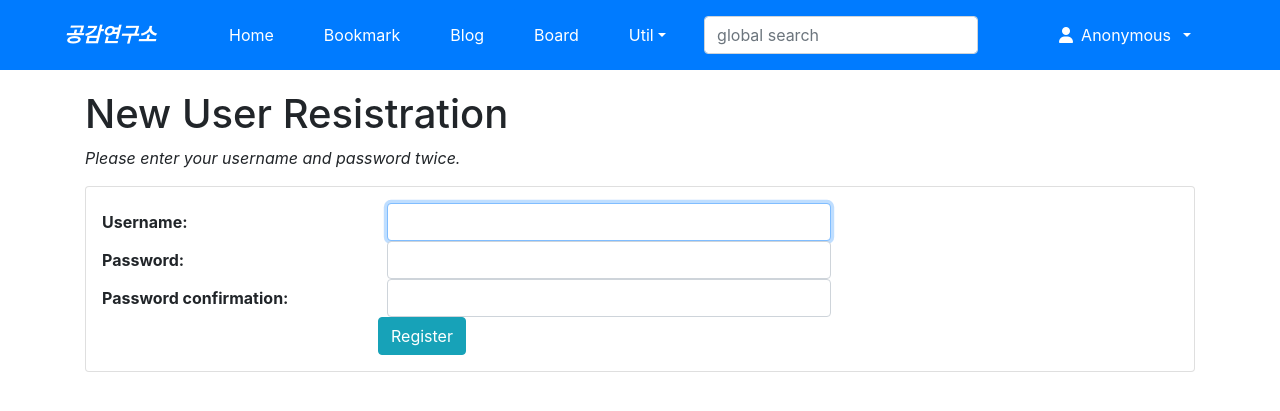
After one commit to gtpchris/pybo, a Django app: page /accounts/register/ in a window 1280 px wide. The commit adds this page. Shown: the top 411 px of the page. Run offline with Django 3.2, Linux system fonts and the light colour scheme; some libraries are stand-ins or nearby versions.

Commit message:
chapter10

```diff
--- a/config/settings/base.py
+++ b/config/settings/base.py
@@ -33,19 +33,23 @@ ALLOWED_HOSTS = ['15.164.255.161']
 # Application definition
 
 INSTALLED_APPS = [
-    'common.apps.CommonConfig',
-    'pybo.apps.PyboConfig',
     'django.contrib.admin',
     'django.contrib.auth',
     'django.contrib.contenttypes',
     'django.contrib.sessions',
     'django.contrib.messages',
     'django.contrib.staticfiles',
+
+    'taggit.apps.TaggitAppConfig',  #6장 태그 추가
+    'taggit_templatetags2',         #6장 태그 추가
+    'widget_tweaks',
+
+    'pybo.apps.PyboConfig',
+    'common.apps.CommonConfig',
+
     'bookmark.apps.BookmarkConfig',
     'blog.apps.BlogConfig',
-    'taggit.apps.TaggitAppConfig',  #6장 태그 추가
-    'taggit_templatetags2',         #6장 태그 추가
-
+    # 'photo.apps.PhotoConfig', # 생략
 ]
 
 MIDDLEWARE = [
@@ -140,15 +144,22 @@ USE_TZ = True
 # https://docs.djangoproject.com/en/3.0/howto/static-files/
 
 STATIC_URL = '/static/'
-STATICFILES_DIRS = [
-    os.path.join(BASE_DIR, 'static'),
-]
+STATICFILES_DIRS = [os.path.join(BASE_DIR, 'static')]
 #STATIC_ROOT = os.path.join(BASE_DIR,'static')
 
 
 # 로그인/로그아웃 성공후 이동하는 URL
 LOGIN_REDIRECT_URL = '/'
 LOGOUT_REDIRECT_URL = '/'
+
+MEDIA_URL = '/media/'
+MEDIA_ROOT = os.path.join(BASE_DIR, 'media')
+
+TAGGIT_CASE_INSENSITIVE = True
+TAGGIT_LIMIT = 50   # default=10
+
+DISQUS_SHORTNAME = 'gglabs-kr'
+DISQUS_MY_DOMAIN = 'http://15.164.255.161:8000'
 
 # 로깅설정
 LOGGING = {
@@ -222,12 +233,3 @@ LOGGING = {
         },
     }
 }
-
-MEDIA_URL = '/media/'
-MEDIA_ROOT = os.path.join(BASE_DIR, 'media')
-
-TAGGIT_CASE_INSENSITIVE = True
-TAGGIT_LIMIT = 50   # default=10
-
-DISQUS_SHORTNAME = 'gglabs-kr'
-DISQUS_MY_DOMAIN = 'http://15.164.255.161:8000'
--- a/config/urls.py
+++ b/config/urls.py
@@ -14,14 +14,12 @@ Including another URLconf
 """
 from django.contrib import admin
 from django.urls import include, path
-
-from config.views import HomeView
+from config.views import HomeView, UserCreateView, UserCreateDoneTV
 # from pybo.views import base_views
 
 import logging
 logger = logging.getLogger(__name__)
 
-logger.info("config urlpatterns 진입")
 urlpatterns = [
     path('', HomeView.as_view(), name='home'),  # '/' 에 해당되는 path
     path('admin/', admin.site.urls),
@@ -29,6 +27,12 @@ urlpatterns = [
     path('pybo/', include('pybo.urls')),
     path('bookmark/', include('bookmark.urls')),
     path('blog/', include('blog.urls')),
+    # path('photo/', include('photo.urls')),    # 생략
+
+    # 사용자 앱이 아닌 django.contrib.auth.urls 에서 구현된것 사용
+    path('accounts/', include('django.contrib.auth.urls')),
+    path('accounts/register/', UserCreateView.as_view(), name='register'),
+    path('accounts/register/done/', UserCreateDoneTV.as_view(), name='register_done'),
 ]
 
 # handler404 = 'common.views.page_not_found'
--- a/config/views.py
+++ b/config/views.py
@@ -1,5 +1,18 @@
-from django.views.generic import TemplateView
+from django.views.generic.base import TemplateView
+
+from django.views.generic import CreateView
+from django.contrib.auth.forms import UserCreationForm
+from django.urls import reverse_lazy
 
 #--- TemplateView
 class HomeView(TemplateView):
     template_name = 'home.html'
+
+#--- User Creation
+class UserCreateView(CreateView):
+    template_name = 'registration/register.html'
+    form_class = UserCreationForm
+    success_url = reverse_lazy('register_done')
+
+class UserCreateDoneTV(TemplateView):
+    template_name = 'registration/register_done.html'
--- a/pybo/views/answer_views.py
+++ b/pybo/views/answer_views.py
@@ -7,7 +7,7 @@ from ..forms import AnswerForm
 from ..models import Question, Answer
 
 
-@login_required(login_url='common:login')
+@login_required(login_url='resistration:login')
 def answer_create(request, question_id):
     """
     pybo 답변등록
@@ -29,7 +29,7 @@ def answer_create(request, question_id):
     return render(request, 'pybo/question_detail.html', context)
 
 
-@login_required(login_url='common:login')
+@login_required(login_url='resistration:login')
 def answer_modify(request, answer_id):
     """
     pybo 답변수정
@@ -54,7 +54,7 @@ def answer_modify(request, answer_id):
     return render(request, 'pybo/answer_form.html', context)
 
 
-@login_required(login_url='common:login')
+@login_required(login_url='resistration:login')
 def answer_delete(request, answer_id):
     """
     pybo 답변삭제
--- a/pybo/views/question_views.py
+++ b/pybo/views/question_views.py
@@ -7,7 +7,7 @@ from ..forms import QuestionForm
 from ..models import Question
 
 
-@login_required(login_url='common:login')
+@login_required(login_url='resistration:login')
 def question_create(request):
     """
     pybo 질문등록
@@ -26,7 +26,7 @@ def question_create(request):
     return render(request, 'pybo/question_form.html', context)
 
 
-@login_required(login_url='common:login')
+@login_required(login_url='resistration:login')
 def question_modify(request, question_id):
     """
     pybo 질문수정
@@ -50,7 +50,7 @@ def question_modify(request, question_id):
     return render(request, 'pybo/question_form.html', context)
 
 
-@login_required(login_url='common:login')
+@login_required(login_url='resistration:login')
 def question_delete(request, question_id):
     """
     pybo 질문삭제
--- a/pybo/views/vote_views.py
+++ b/pybo/views/vote_views.py
@@ -5,7 +5,7 @@ from django.shortcuts import get_object_or_404, redirect
 from ..models import Question, Answer
 
 
-@login_required(login_url='common:login')
+@login_required(login_url='resistration:login')
 def vote_question(request, question_id):
     """
     pybo 질문추천등록
@@ -18,7 +18,7 @@ def vote_question(request, question_id):
     return redirect('pybo:detail', question_id=question.id)
 
 
-@login_required(login_url='common:login')
+@login_required(login_url='resistration:login')
 def vote_answer(request, answer_id):
     """
     pybo 답글추천등록
--- a/templates/base.html
+++ b/templates/base.html
@@ -30,7 +30,6 @@
                 <a class="nav-link text-white" href="{% url 'blog:index' %}">Blog</a></li>
             <li class="nav-item mx-1 btn btn-primary">
                 <a class="nav-link text-white" href="{% url 'pybo:index' %}">Board</a></li>
-
             <li class="nav-item dropdown mx-1 btn btn-primary">
                 <a class="nav-link dropdown-toggle text-white" href="#" data-toggle="dropdown">Util</a>
                 <div class="dropdown-menu">
@@ -42,6 +41,29 @@
             </li>
         </ul>
 
+        <form class="form-inline my-2" action="" method="post"> {% csrf_token %}
+            <input class="form-control mr-sm-2" type="search" placeholder="global search" name="search_word">
+        </form>
+
+        <ul class="navbar-nav ml-5 mr-5">
+            <li class="nav-item dropdown mx-1 btn btn-primary">
+                {% if user.is_active %}
+                <a class="nav-link dropdown-toggle text-white" href="#" data-toggle="dropdown">
+                    <i class="fas fa-user"></i>&ensp;{% firstof user.get_short_name user.get_username %}&ensp;</a>
+                <div class="dropdown-menu">
+                    <a class="dropdown-item" href="{% url 'logout' %}">Logout</a>
+                    <a class="dropdown-item" href="{% url 'password_change' %}">Change Password</a>
+                </div>
+                {% else %}
+                <a class="nav-link dropdown-toggle text-white" href="#" data-toggle="dropdown">
+                    <i class="fas fa-user"></i>&ensp;Anonymous&ensp;</a>
+                <div class="dropdown-menu">
+                    <a class="dropdown-item" href="{% url 'login' %}">Login</a>
+                    <a class="dropdown-item" href="{% url 'register' %}">Register</a>
+                </div>
+                {% endif %}
+            </li>
+        </ul>
     </div>
 </nav>
 
--- /dev/null
+++ b/templates/registration/register.html
@@ -0,0 +1,45 @@
+{% extends "base.html" %}
+{% load widget_tweaks %}
+
+{% block title %}register.html{% endblock %}
+
+{% block content %}
+    <h1>New User Resistration</h1>
+    <p class="font-italic">Please enter your username and password twice.</p>
+
+    {% if form.errors %}
+    <div class="alert alert-danger">
+        <div class="font-weight-bold">Wrong! Please correct the error(s) below.</div>
+        {{ form.errors }}
+    </div>
+    {% endif %}
+
+    <form action="." method="post" class="card pt-3">{% csrf_token %}
+        <div class="=form-group row">
+            {{ form.username|add_label_class:"col-form-label col-sm-3 ml-3 font-weight-bold" }}
+            <div class="col-sm-5">
+                {{ form.username|add_class:"form-control"|attr:"autofocus" }}
+            </div>
+        </div>
+
+        <div class="=form-group row">
+            {{ form.password1|add_label_class:"col-form-label col-sm-3 ml-3 font-weight-bold" }}
+            <div class="col-sm-5">
+                {{ form.password1|add_class:"form-control" }}
+            </div>
+        </div>
+        <div class="=form-group row">
+            {{ form.password2|add_label_class:"col-form-label col-sm-3 ml-3 font-weight-bold" }}
+            <div class="col-sm-5">
+                {{ form.password2|add_class:"form-control" }}
+            </div>
+        </div>
+
+        <div class="form-group">
+            <div class="offset-sm-3 col-sm-5">
+                <input type="submit" value="Register" class="btn btn-info"/>
+            </div>
+        </div>
+
+    </form>
+{% endblock %}
```
Also changed, not shown: pybo/views/comment_views.py (+6 -6 lines), templates/common/404.html (deleted, +0 -12 lines), templates/common/login.html (deleted, +0 -29 lines), templates/common/signup.html (deleted, +0 -38 lines), templates/registration/logged_out.html (added, +18 -0 lines), templates/registration/login.html (added, +40 -0 lines), templates/registration/password_change_done.html (added, +12 -0 lines), templates/registration/password_change_form.html (added, +44 -0 lines), templates/registration/register_done.html (added, +11 -0 lines).
